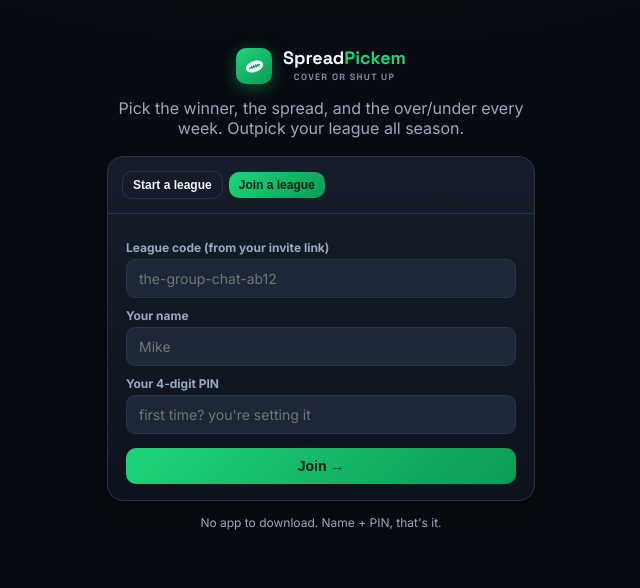
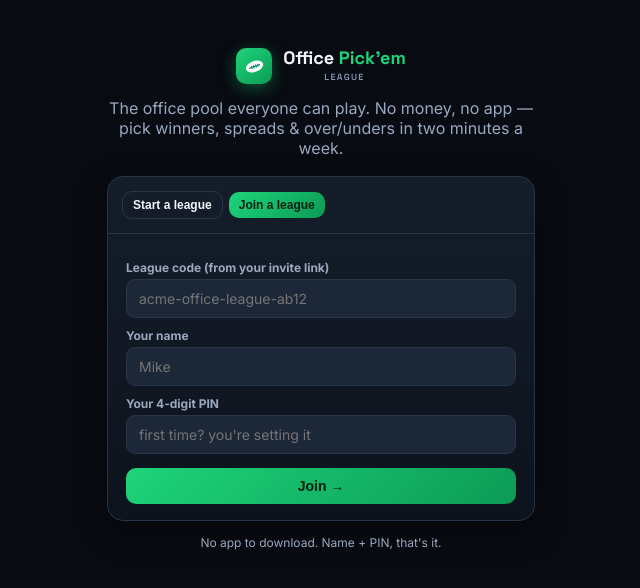
Before and after one commit to fatank04/officepickemleague, a Next.js app: page / in a window 1280 px wide. Both pictures are taken after a click on the button "Join a league". Shown: the top 588 px of the page, without its empty margins (319-959 px from the left). Built offline with nearby package versions, Linux system fonts and the light colour scheme; no server answers.

Commit message:
Rebrand the app from Spread Pickem to Office Pick'em League (lockup, metadata + metadataBase, home + hero copy)

```diff
--- a/src/app/l/[slug]/picks/PicksClient.tsx
+++ b/src/app/l/[slug]/picks/PicksClient.tsx
@@ -50,7 +50,7 @@
   return (
     <>
       <div className="hero">
-        <span className="hero-line">Everyone&apos;s a sharp <em>&apos;til Sunday.</em></span>
+        <span className="hero-line">Floor to front office — <em>everybody&apos;s in.</em></span>
       </div>
       {props.prizeText && (
         <div style={{ border: `1px solid ${props.accent || "#21e08a"}`, background: "#0d1424", borderRadius: 12, padding: "8px 14px", margin: "0 0 12px" }}>
--- a/src/app/layout.tsx
+++ b/src/app/layout.tsx
@@ -6,8 +6,9 @@
 const grotesk = Space_Grotesk({ subsets: ["latin"], weight: ["500", "600", "700"], variable: "--font-grotesk" });
 
 export const metadata: Metadata = {
-  title: "Spread Pickem — NFL ATS Pick'em with Friends",
-  description: "Pick the winner, the spread, and the over/under. Cover or shut up.",
+  metadataBase: new URL(process.env.NEXT_PUBLIC_BASE_URL || "https://officepickemleague.com"),
+  title: "Office Pick'em League — the office pool everyone can play",
+  description: "A no-money, no-install NFL prediction game your whole team can play in two minutes a week — by web, text, or a phone call.",
 };
 
 export default function RootLayout({ children }: { children: React.ReactNode }) {
--- a/src/app/page.tsx
+++ b/src/app/page.tsx
@@ -47,7 +47,7 @@
           <Brand />
         </div>
         <p className="muted" style={{ marginTop: 14 }}>
-          Pick the winner, the spread, and the over/under every week. Outpick your league all season.
+          The office pool everyone can play. No money, no app — pick winners, spreads & over/unders in two minutes a week.
         </p>
       </div>
 
@@ -64,7 +64,7 @@
         {tab === "create" ? (
           <div className="pad">
             <label>League name</label>
-            <input value={leagueName} onChange={(e) => setLeagueName(e.target.value)} placeholder="The Group Chat" />
+            <input value={leagueName} onChange={(e) => setLeagueName(e.target.value)} placeholder="Acme Office League" />
             <label>Your name (commissioner)</label>
             <input value={cName} onChange={(e) => setCName(e.target.value)} placeholder="Ankur" />
             <label>Set a 4-digit PIN</label>
@@ -76,7 +76,7 @@
         ) : (
           <div className="pad">
             <label>League code (from your invite link)</label>
-            <input value={slug} onChange={(e) => setSlug(e.target.value)} placeholder="the-group-chat-ab12" />
+            <input value={slug} onChange={(e) => setSlug(e.target.value)} placeholder="acme-office-league-ab12" />
             <label>Your name</label>
             <input value={jName} onChange={(e) => setJName(e.target.value)} placeholder="Mike" />
             <label>Your 4-digit PIN</label>
--- a/src/components/Brand.tsx
+++ b/src/components/Brand.tsx
@@ -18,9 +18,9 @@
       <Mark />
       <div>
         <div className="bname">
-          Spread<span>Pickem</span>
+          Office <span>Pick&apos;em</span>
         </div>
-        <div className="tagline">Cover or shut up</div>
+        <div className="tagline">LEAGUE</div>
       </div>
     </div>
   );
```
